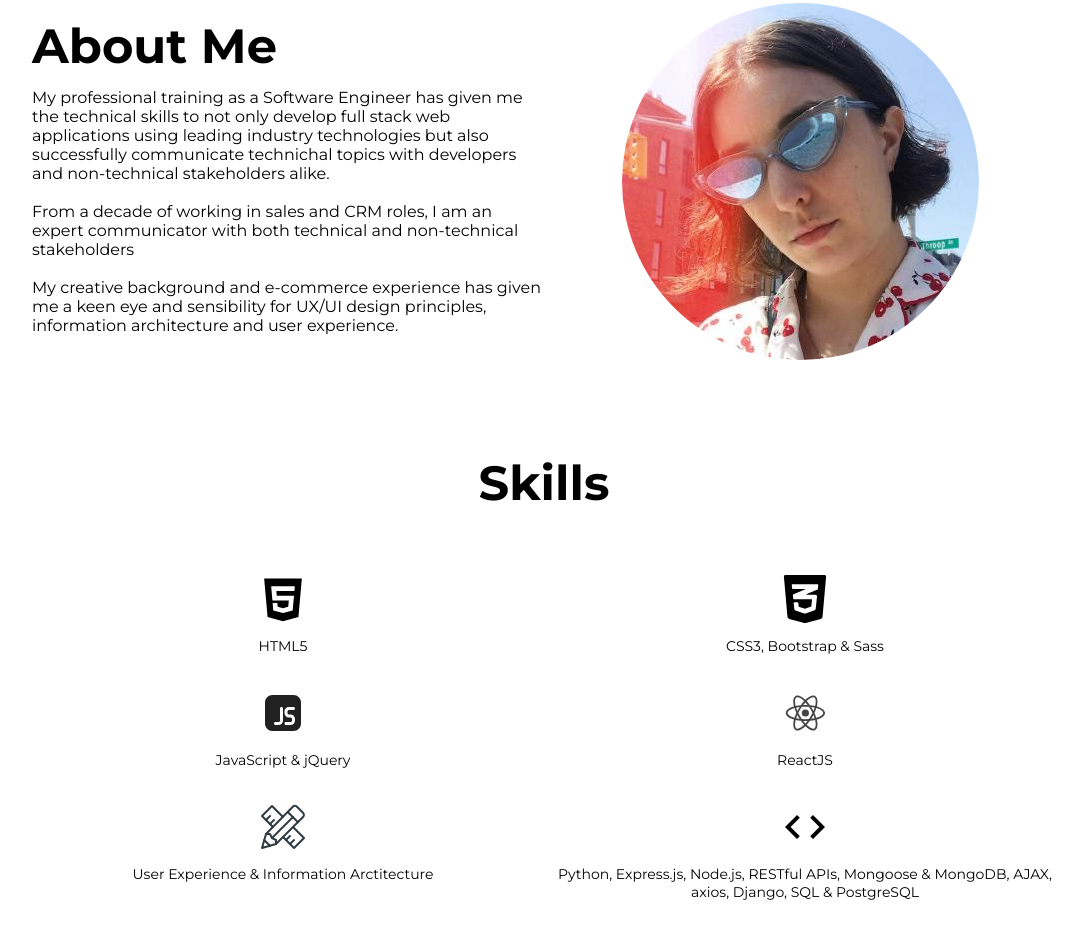
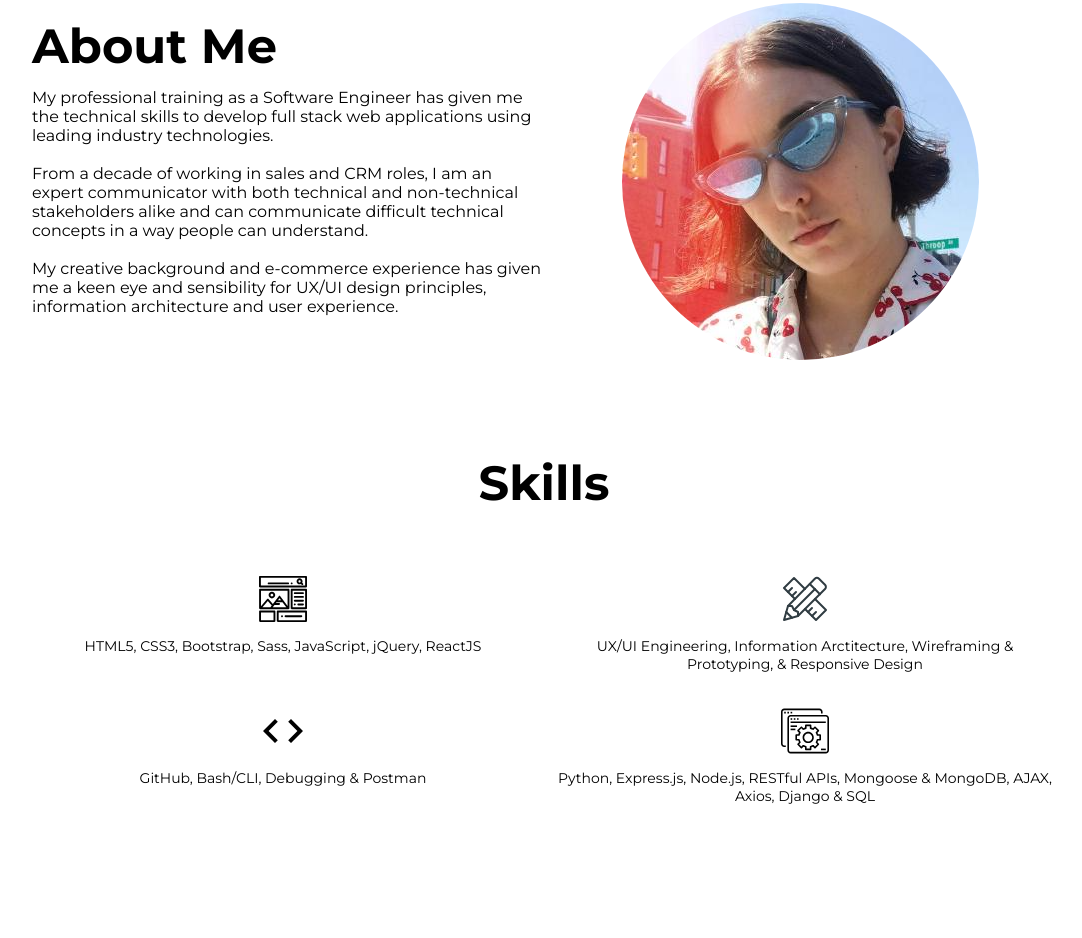
Before and after one commit to NSurawski/NSurawski.github.io, a Gatsby site: page / in a window 1280 px wide. Shown: the part 1452-2390 px from the top of the page, without its empty margins (96-1178 px from the left). Built offline with nearby package versions, Linux system fonts and the light colour scheme; Gatsby itself is replaced by a stand-in of ours.

Commit message:
Update Skills section and add SVG icons, Update about me text

```diff
--- a/src/yourdata.js
+++ b/src/yourdata.js
@@ -1,10 +1,12 @@
 // Skills Icons
-import htmlIcon from "./images/html.svg"
-import cssIcon from "./images/css.svg"
-import reactIcon from "./images/react.svg"
-import jsIcon from "./images/javascript.svg"
+// import htmlIcon from "./images/html.svg"
+// import cssIcon from "./images/css.svg"
+// import reactIcon from "./images/react.svg"
+// import jsIcon from "./images/javascript.svg"
 import designIcon from "./images/design.svg"
 import codeIcon from "./images/code.svg"
+import featureIcon from "./images/feature.svg"
+import webDesignIcon from "./images/web-design.svg"
 
 // Social Icon
 import githubIcon from "./images/github.svg"
@@ -108,9 +110,9 @@ export default {
 
   // About Secton --------------
   aboutParaOne:
-    "My professional training as a Software Engineer has given me the technical skills to not only develop full stack web applications using leading industry technologies but also successfully communicate technichal topics with developers and non-technical stakeholders alike.",
+    "My professional training as a Software Engineer has given me the technical skills to develop full stack web applications using leading industry technologies.",
   aboutParaTwo:
-    "From a decade of working in sales and CRM roles, I am an expert communicator with both technical and non-technical stakeholders",
+    "From a decade of working in sales and CRM roles, I am an expert communicator with both technical and non-technical stakeholders alike and can communicate difficult technical concepts in a way people can understand.",
   aboutParaThree:
     "My creative background and e-commerce experience has given me a keen eye and sensibility for UX/UI design principles, information architecture and user experience.",
   aboutImage:
@@ -123,35 +125,45 @@ export default {
   //   Import Icons from the top and link it here
 
   skills: [
+    // {
+    //   img: htmlIcon,
+    //   para:
+    //   "HTML5",
+    // },
+    // {
+    //   img: cssIcon,
+    //   para:
+    //     "CSS3, Bootstrap & Sass",
+    // },
+    // {
+    //   img: jsIcon,
+    //   para:
+    //     "JavaScript & jQuery",
+    // },
+    // {
+    //   img: reactIcon,
+    //   para:
+    //     "ReactJS",
+    // },
     {
-      img: htmlIcon,
-      para:
-      "HTML5",
-    },
-    {
-      img: cssIcon,
-      para:
-        "CSS3, Bootstrap & Sass",
-    },
-    {
-      img: jsIcon,
-      para:
-        "JavaScript & jQuery",
-    },
-    {
-      img: reactIcon,
-      para:
-        "ReactJS",
-    },
+    img: webDesignIcon,
+    para:
+      "HTML5, CSS3, Bootstrap, Sass, JavaScript, jQuery, ReactJS",
+  },
     {
       img: designIcon,
       para:
-        "User Experience & Information Arctitecture",
+        "UX/UI Engineering, Information Arctitecture, Wireframing & Prototyping, & Responsive Design ",
     },
     {
       img: codeIcon,
       para:
-        "Python, Express.js, Node.js, RESTful APIs, Mongoose & MongoDB, AJAX, axios, Django, SQL & PostgreSQL",
+        "GitHub, Bash/CLI, Debugging & Postman",
+    },
+    {
+      img: featureIcon,
+      para:
+        "Python, Express.js, Node.js, RESTful APIs, Mongoose & MongoDB, AJAX, Axios, Django & SQL",
     },
   ],
 
```
Also changed, not shown: src/images/feature.svg (added), src/images/web-design.svg (added).
